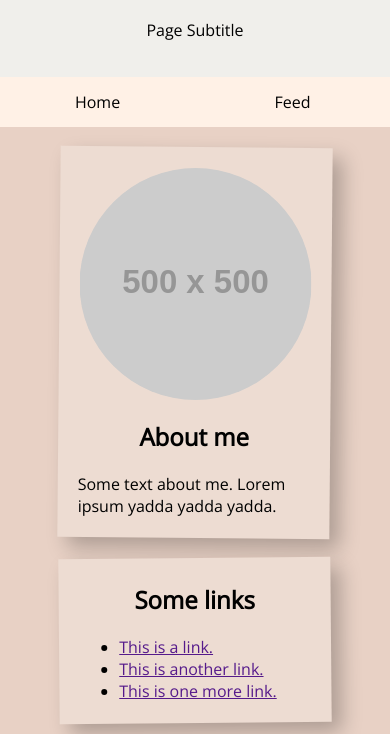
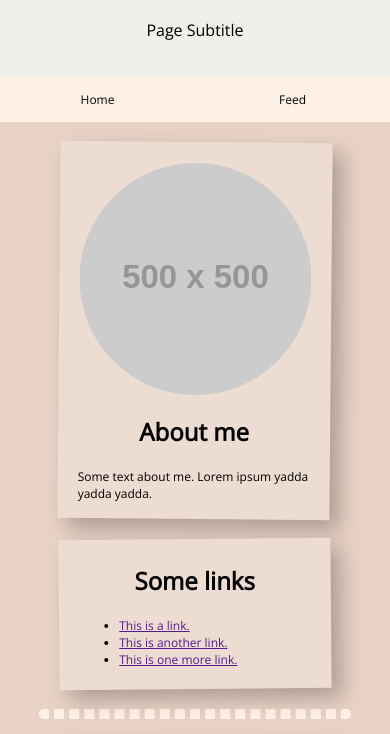
Before and after one commit to rackodo/blog-concept, a plain HTML site: page index.html in a window 390 px wide. Shown: the part 87-821 px from the top of the page. Drawn offline with nearby package versions, Linux system fonts and the light colour scheme; placeholder pictures from the web are drawn by us.

Commit message:
updated code to add meta for devices.

```diff
--- a/index.css
+++ b/index.css
@@ -125,9 +125,14 @@ navbar a:hover {
         display: flex;
     }
 
+    .card > p, li {
+        font-size: 12px;
+    }
+
     navbar a {
         flex: 50%;
         float: none;
+        font-size: 12px;
     }
 }
 
--- a/index.html
+++ b/index.html
@@ -1,5 +1,6 @@
 <html>
     <head>
+        <meta name="viewport" content="width=device-width, initial-scale=1">
         <link rel="stylesheet" href="index.css">
     </head>
     <body>
```
